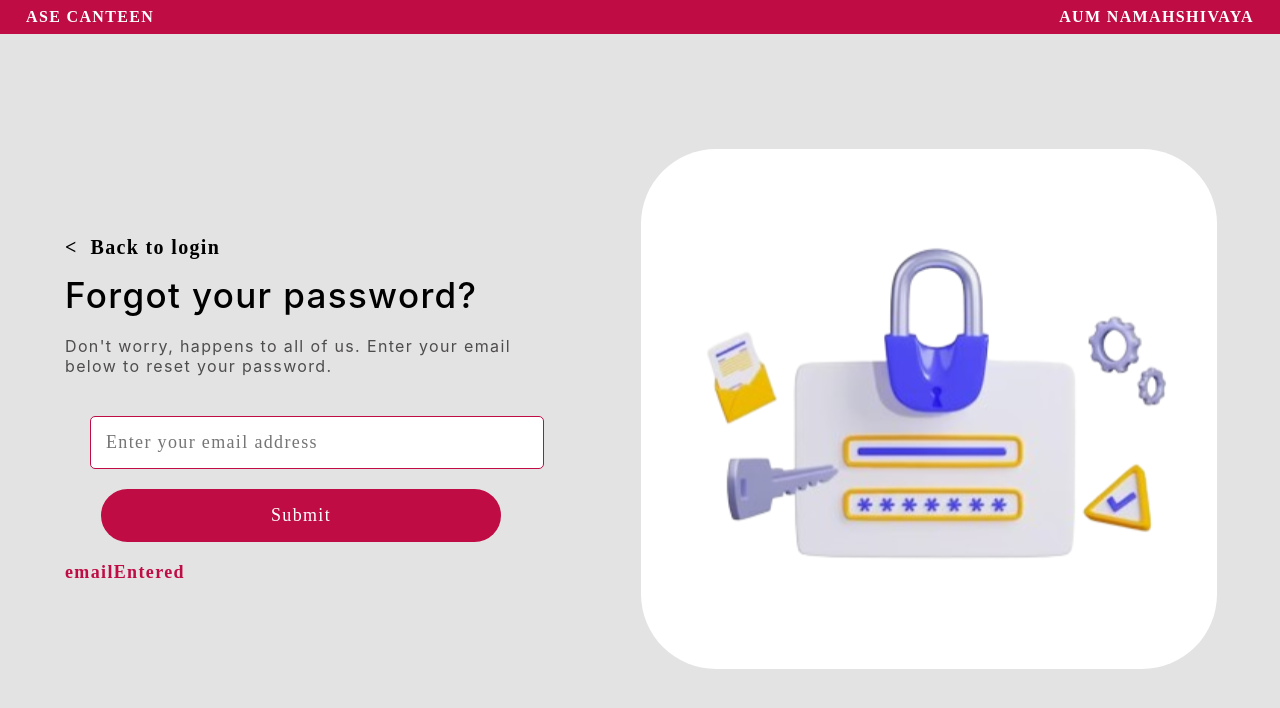
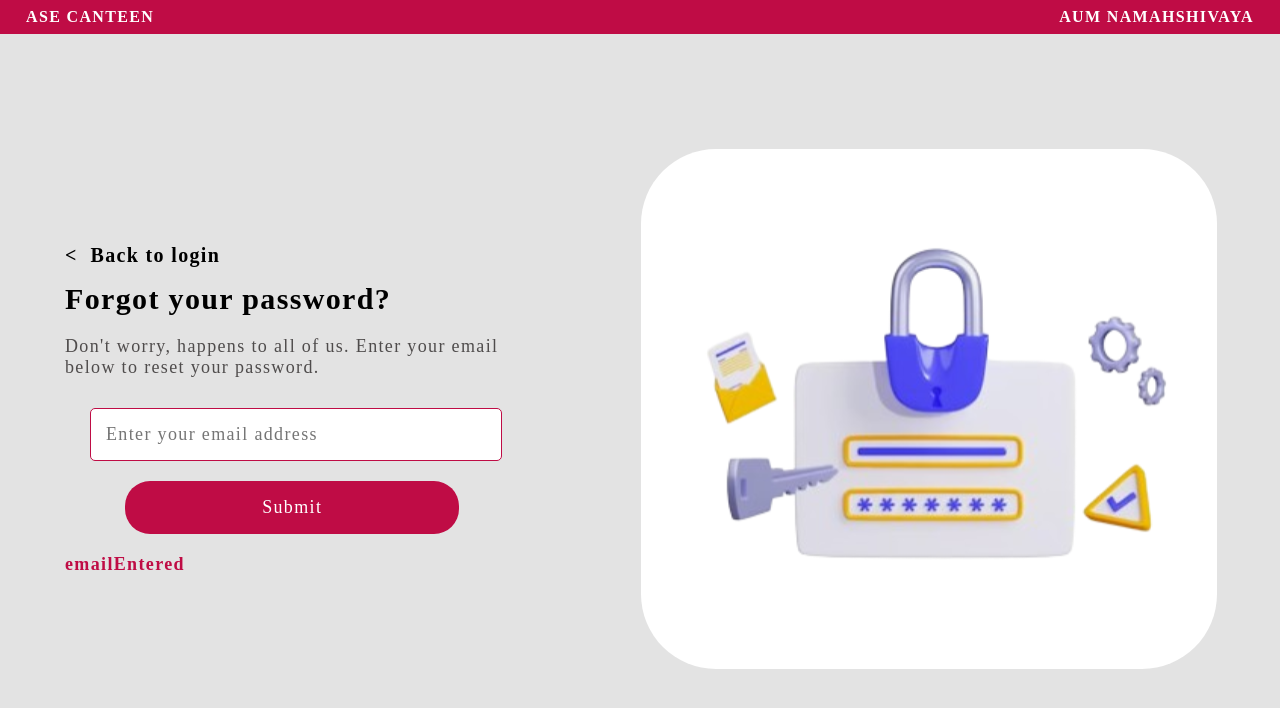
Before and after one commit to nazeer-18/kanteen, a React (Create React App) app in the folder kanteen/: page /forgotpwd in a window 1280 px wide. Shown: the top 708 px of the page. Built offline with nearby package versions, Linux system fonts and the light colour scheme; no server answers.

Commit message:
forgotpwd and signupacnt styling

```diff
--- a/kanteen/src/components/ForgotPwd.js
+++ b/kanteen/src/components/ForgotPwd.js
@@ -67,9 +67,12 @@ export default function ForgotPwd() {
                                 />
                             }
                         </div>
-                        <div className="email-check-alert">
-                            {!emailValid && email.length > 0 && <span>!! Enter a valid Amrita email address</span>}
+                        {
+                            !emailValid && email.length > 0 &&
+                        <div className="forgotpwd-email-check-alert">
+                                 !! Enter a valid Amrita email address
                         </div>
+                        }
                         <div className="forgotpwd-btn-container">
                             <button
                                 className="forgotpwd-btn"
--- a/kanteen/src/components/SignUpAcnt.js
+++ b/kanteen/src/components/SignUpAcnt.js
@@ -69,14 +69,16 @@ export default function SignUpAcnt(props) {
         console.log("mob",mobileValid)
         console.log("pwd", pwdValid ,"pw=",data.pwd, "cnf=",data.cnfPwd, data.pwd === data.cnfPwd ,"em", emailIdValid)
         if (user.emailId === '' || user.emailId === null || user.emailId === undefined) {
-            setValidAll('Please Register with a valid email id first.');
+            setValidAll(
+            <div className='Error-message'>'Please Register with a valid email id first'</div>
+           );
             setTimeout(() => {
                 Navigate('/signupmail')
             }, 2500)
             return;
         }
         if (!allValid) {
-            setValidAll('Please fill all the fields correctly');
+            setValidAll(<div className='Error-message'>'Please fill all the fields correctly'</div>);
             setTimeout(() => {
                 setValidAll('');
             }, 3000);
@@ -254,9 +256,9 @@ export default function SignUpAcnt(props) {
                     </button>
                 </div>
                 <div className="signupanct-hidden-texts">
-                    <div className="signupacnt-check-text">
+
                         {validAll}
-                    </div>
+
                 </div>
 
             </form>
--- a/kanteen/src/styles/ForgotPwd.css
+++ b/kanteen/src/styles/ForgotPwd.css
@@ -3,6 +3,7 @@ body{
     margin: 0px;
     padding: 0px;
     box-sizing: border-box;
+    font-family: 'petrona';
 }
 .forgotpwd{
     display: flex;
@@ -40,13 +41,15 @@ body{
 
 .forgotpwd-forgot-txt{
     font-weight: 500;
-    font-size: 35px;
+    font-size: 30px;
     margin-bottom: 20px;
+    font-weight: bold;
 }
 
 .forgotpwd-suggest{
     color:#4f4c4c;
-    margin-bottom: 25px;
+    margin-bottom: 15px;
+    font-size: 18px;
 }
 
 .forgotpwd-email-group{
@@ -61,7 +64,7 @@ body{
 
 }
 .forgotpwd-email-group input[type="email"]{
-    width: 100%;
+    width: 90%;
     padding: 15px;
     /* margin-bottom: 20px; */
     border-radius: 5px;
@@ -73,20 +76,21 @@ body{
 
     position: absolute;
     top: 14px;
-    right: 1px;
+    right: 25px;
     font-size: 35px;
     font-weight: 900;
     cursor: pointer;
   }
 .forgotpwd-btn-container{
-    width: 85%;
+    width:70%;
     padding: 8px 16px;
     margin: 0px auto;
     margin-top: 15px;
+    margin-left: 40px;
     background-color: #bf0c45;
     cursor: pointer;
     text-align: center;
-    border-radius: 30px;
+    border-radius: 25px;
 }
 
 .forgotpwd-btn{
@@ -132,7 +136,17 @@ body{
     max-height: 100%;
     object-fit: cover;
 }
+.forgotpwd-email-check-alert{
+    color: rgb(255 0 0);
+    font-size: larger;
+    font-weight: 600;
+    background-color: #d4d9dcb5;
+    border-radius: 37px;
+    padding: 10px;
+    margin-top:8px;
+    text-align: center;
 
+}
 @media (max-width:1350px){
     .forgotpwd-forgot-group {
         padding: 20px;
--- a/kanteen/src/styles/Signupacnt.css
+++ b/kanteen/src/styles/Signupacnt.css
@@ -3,6 +3,19 @@ body{
     padding: 0px;
 }
 
+.Error-message{
+
+    color: rgb(255 0 0);
+    margin: 18px auto;
+    font-weight: bold;
+    font-size: large;
+    border-radius: 37px;
+    padding: 10px;
+    margin-top:8px;
+    text-align: center;
+    margin-bottom: auto;
+
+}
 .signupacnt{
     display: flex;
     flex-direction: column;
```
